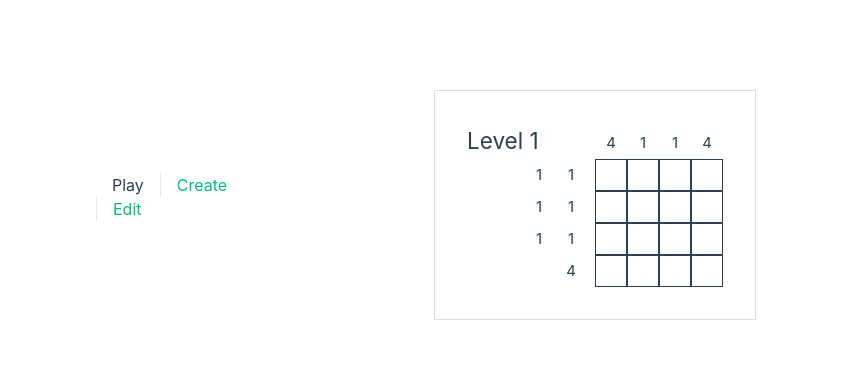
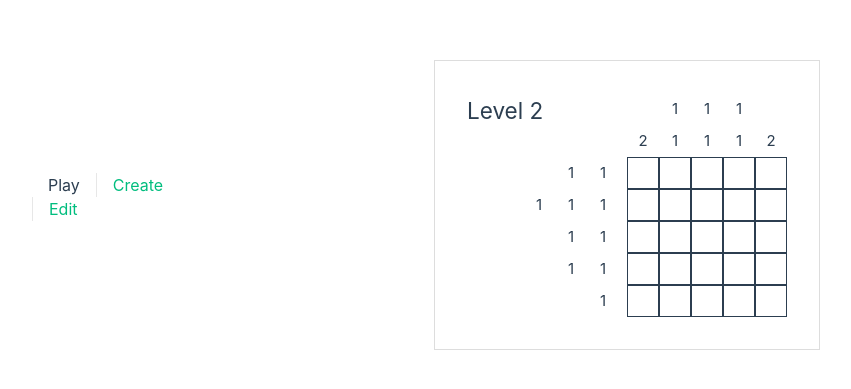
Before and after one commit to LikeAJohny/nonogram, a Vue app: page /play in a window 1280 px wide. Shown: the part 211-600 px from the top of the page, without its empty margins (206-1057 px from the left). Built offline with nearby package versions, Linux system fonts and the light colour scheme.

Commit message:
remove hints on win

```diff
--- a/src/assets/levels/2.json
+++ b/src/assets/levels/2.json
@@ -3,7 +3,7 @@
   "rows": 5,
   "cols": 5,
   "solution": [
-    [1, 1, 0, 1, 1],
+    [0, 1, 0, 1, 0],
     [1, 0, 1, 0, 1],
     [1, 0, 0, 0, 1],
     [0, 1, 0, 1, 0],
--- a/src/components/nono/NonoCell.vue
+++ b/src/components/nono/NonoCell.vue
@@ -46,5 +46,6 @@ const cellContent = computed(() => (props.state === 1 ? "X" : ""));
 }
 .cell.borderless {
   border: none;
+  cursor: default;
 }
 </style>
--- a/src/components/nono/NonoGame.vue
+++ b/src/components/nono/NonoGame.vue
@@ -1,19 +1,21 @@
 <template>
   <div id="game" v-if="game.level">
     <NonoLevel :level="game.level" />
-    <NonoHints :data="cols()" type="cols" />
-    <NonoHints :data="rows()" type="rows" />
+    <NonoHints :data="cols()" type="cols" v-if="!won" />
+    <NonoHints :data="rows()" type="rows" v-if="!won" />
     <NonoBoard :game="game" @win="win" />
   </div>
 </template>
 
 <script setup lang="ts">
-import game from "../../assets/levels/1.json";
+import { ref } from "vue";
+import game from "../../assets/levels/2.json";
 import NonoHints from "./NonoHints.vue";
 import NonoLevel from "./NonoLevel.vue";
 import NonoBoard from "./NonoBoard.vue";
 
-const win = () => console.log("GG YOU'VE WON!");
+const won = ref(false);
+const win = () => (won.value = true);
 
 const rows = (): Array<number[]> => game.solution;
 
```
